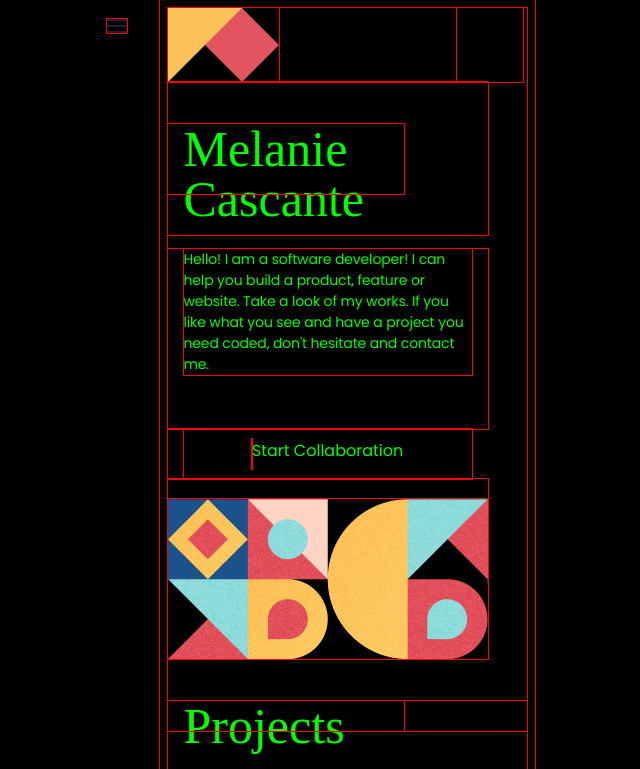
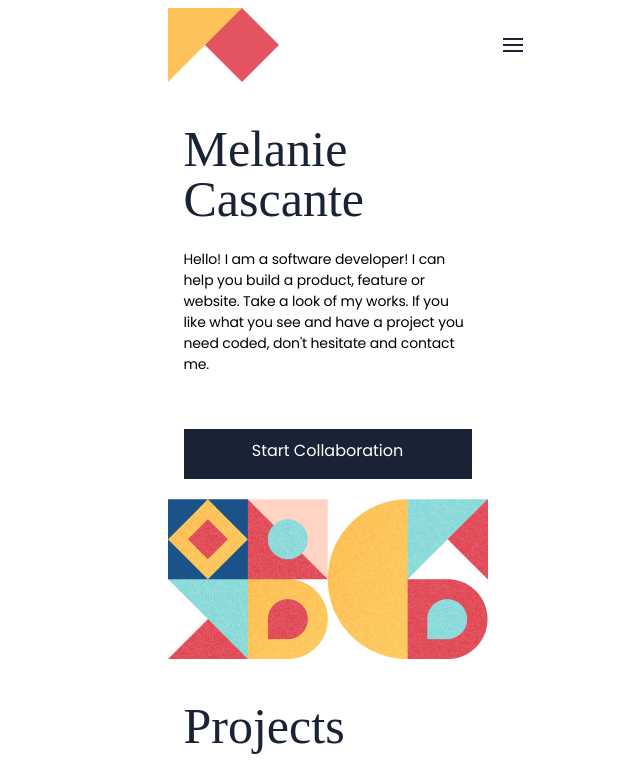
Before and after one commit to Maedea9/Project-mobile-first, a website: page index.html in a window 1280 px wide. Shown: the top 769 px of the page, without its empty margins (293-933 px from the left). Drawn offline with Linux system fonts and the light colour scheme.

Commit message:
Fix ic-menu style.css part2

```diff
--- a/index.html
+++ b/index.html
@@ -15,13 +15,14 @@
 
   <section class="geometrytop">
     <img src="images/image1.png">
+    <div class="toolbar">
+      <nav class="ic_menu">
+        <img src="images/ic_menu.png">
+      </nav>
+    </div>
   </section>
 
-  <div class="toolbar">
-    <nav class="ic_menu">
-      <img src="images/ic_menu.png">
-    </nav>
-  </div>
+
 </header>
 
 <section class="greeting">
--- a/styles.css
+++ b/styles.css
@@ -1,10 +1,6 @@
 @import url('https://fonts.googleapis.com/css2?family=Poppins:ital,wght@0,400;0,700;1,300&display=swap');
 
-* {
-  background: #000 !important;
-  color: #0f0 !important;
-  outline: solid #f00 1px !important;
-}
+
 
 
 html,
@@ -17,12 +13,16 @@ html,
 }
 
 .ic_menu {
-  position: absolute;
-  width: 20px;
-  height: 14px;
-  left: 400px;
-  top: 19px;
+  display: flex;
+  flex-direction: row;
+  align-items: center;
   background: #fff;
+}
+
+.toolbar{
+  display: flex;
+  flex-direction: row;
+  justify-content: flex-end;
 }
 
 h1 {
@@ -174,6 +174,7 @@ header.wrapper {
 }
 
 .geometrytop {
+  display: flex;
   flex-direction: row;
   justify-self: flex-start;
   width: 355px;
```
